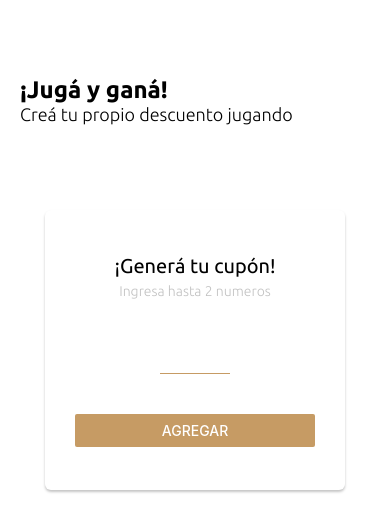
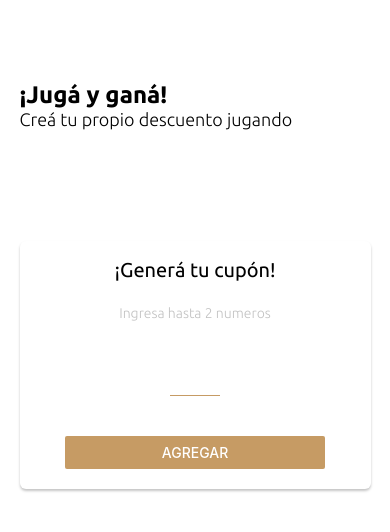
Before and after one commit to kathgaro/rn-cupon, a React Native app: screen / in a window 390 px wide. Shown: the top 532 px of the page. Built offline with nearby package versions, Linux system fonts and the light colour scheme.

Commit message:
screenGameOver - counter - styles

```diff
--- a/App.js
+++ b/App.js
@@ -7,6 +7,7 @@ import Encabezado from './component/encabezado';
 import CuponMade from './screen/cupongenerator';
 import CuponNumberGenerator from './screen/cuponc';
 import onStart from './screen/cupongenerator';
+import GameOverScreen from "./screen/gameover";
 
 const styles = StyleSheet.create({
   container: {
@@ -25,6 +26,9 @@ const styles = StyleSheet.create({
 export default function App() {
 
   const [userNumber, setUserNumber] = useState(0);
+  //Estado de numero de rondas
+  const [roundtime, setRoundtime] = useState(0);
+
   const [loaded] = useFonts({
     'u-bold': require('./assets/fonts/Ubuntu-Bold.ttf'),
     'u-italic': require('./assets/fonts/Ubuntu-Italic.ttf'),
@@ -38,6 +42,18 @@ export default function App() {
   const onStart = (selectNumber) =>{
     setUserNumber(selectNumber)
   }
+
+  //
+    const onGameOver = (roundNumber) =>{
+      setRoundtime(roundNumber);
+    }
+
+  //
+  const onRestartGame = () =>{
+    setUserNumber(0)
+    setRoundtime(0)
+  }
+
   //si las fuentes no cargan, no se muestra la app --spinner
   if(!loaded){
     return(
@@ -53,8 +69,10 @@ export default function App() {
   onStart={onStart}
   />
 
-  if (userNumber){
-    content = <CuponNumberGenerator selectNumber={userNumber}/>
+  if (userNumber && roundtime <=0){
+    content = <CuponNumberGenerator selectNumber={userNumber} onGameOver={onGameOver}/>
+  }else if(roundtime > 0){
+    content = <GameOverScreen roundNumber={roundtime} userNumber={userNumber} onRestartGame={onRestartGame}/>
   }
   return (
     <View style={styles.container}>
--- a/component/encabezado.js
+++ b/component/encabezado.js
@@ -4,21 +4,22 @@ import { colors } from "../constants/colors";
 
 const styles = StyleSheet.create({
     header: {
-        height: 200,
+        height: '25%',
         justifyContent: 'center',
         alignItems: 'flex-start',
-        backgroundColor: 'white'
+        //backgroundColor: 'red'
+
     },
     title: {
         fontSize: 24,
         color: 'black',
         fontFamily:'u-bold',
-        marginLeft: 20,
+        marginLeft: '5%',
     },
     subtitle:{
         fontSize: 18,
         color: colors.black,
-        marginLeft: 20,
+        marginLeft: '5%',
         fontFamily:'u-light',
     }
 });
--- a/screen/cuponc.js
+++ b/screen/cuponc.js
@@ -1,9 +1,12 @@
-import React, { useState } from "react";
-import { View, StyleSheet, Text, Button } from "react-native";
+import React, { useState, useRef, useEffect } from "react";
+import { View, StyleSheet, Text, Button, Dimensions, Alert } from "react-native";
 import Card from "../component/card";
 import CuponNumberContainer from "../component/cuponNumber";
 import { colors } from "../constants/colors";
 import {generateRandomNumberBetween} from "../utils/function";
+
+//Dimension
+const  {height, width} = Dimensions.get('window')
 
 const styles = StyleSheet.create({
     container:{
@@ -14,13 +17,14 @@ const styles = StyleSheet.create({
     card :{
         marginTop:20,
         marginHorizontal: 20,
-        width: '80%',
+        width: width/1.10,
         alignItems: 'center',
         justifyContent: 'center',
         height: 150,
     },
     title :{
         marginTop:20,
+        fontFamily:'u-light',
     },
     containerButton :{
         width: '75%',
@@ -32,25 +36,55 @@ const styles = StyleSheet.create({
 })
 
 
-
-const CuponNumberGenerator = ({selectNumber})=> {
+const CuponNumberGenerator = ({selectNumber, onGameOver})=> {
      //Estado que genera el orden aleatorio
      const[currentGuess, setCurrentGuess] = useState(generateRandomNumberBetween (1, 100, selectNumber))
+    // Rondas
+    const[round, setRound] = useState(0)
+    // Referencias del 1 al 100
+    const numLow = useRef(1);
+    const numHigh = useRef(100);
+
+    //Generamos numeros aleatorios
+    const onHandleNextGuess = (direction) => {
+        if(
+            (direction == 'menos' && currentGuess < selectNumber) ||
+            (direction == 'mas' && currentGuess > selectNumber)
+        ){
+            Alert.alert('mmm... Huele a trampa!', 'Intentalo de nuevo!!', [{text: 'Intentar de nuevo!', style: 'cancel'}], undefined);
+            return
+            }
+        if(direction == 'menos'){
+            numHigh.current = currentGuess;
+        }else{
+            numLow.current = currentGuess
+        }
+
+        const nextNumber = generateRandomNumberBetween(numLow.current,  numHigh.current, currentGuess)
+        setCurrentGuess(nextNumber)
+        setRound( rounds => rounds + 1);
+    };
+    //
+    useEffect(()=>{
+        if(currentGuess == selectNumber){
+            onGameOver(round);
+        }
+    },[currentGuess, selectNumber, onGameOver])
 
     return (
         <View style={styles.container}>
             <Card style={styles.card}>
-                <Text style={styles.title}>Tu numero de juego es: </Text>
+                <Text style={styles.title}>Tu numero de juego ahora es: </Text>
                 <CuponNumberContainer>{currentGuess}</CuponNumberContainer>
                 <View style={styles.containerButton}>
                     <Button
                         title='Menor'
-                        onPress={() =>null}
+                        onPress={() =>onHandleNextGuess('menos')}
                         color={colors.primary}
                         />
                     <Button
                         title='Mayor'
-                        onPress={() =>null}
+                        onPress={() =>onHandleNextGuess('mas')}
                         color={colors.inactive}
                         />
                 </View>
--- a/screen/cupongenerator.js
+++ b/screen/cupongenerator.js
@@ -1,32 +1,38 @@
 import React, {useState} from "react";
-import  { View, Text, StyleSheet, Button, TouchableWithoutFeedback, Keyboard} from "react-native";
+import  { View, Text, StyleSheet, Button, TouchableWithoutFeedback, Keyboard, ScrollView, Dimensions} from "react-native";
 
 import Input from "../component/input";
 import Card from "../component/card";
 import CuponNumberContainer from "../component/cuponNumber";
 import { colors } from "../constants/colors";
 
+//Dimension
+const  {height, width} = Dimensions.get('window')
 
+// Estilos
 const styles = StyleSheet.create({
     container: {
         flex: 1,
         alignItems: 'center',
         marginVertical: 10,
-
+    },
+    containerScroll: {
+        flex: 1,
     },
     titlelog:{
         fontSize: 20,
         color: colors.black,
         fontFamily:'u-regular',
         textAlign: 'center',
-        //paddingVertical: 20,
+        paddingVertical: '5%',
     },
     inputContainer:{
-        width: 300,
-        maxWidth:' 80%',
-        height: 280,
+        width: '100%',
+        maxWidth:'90%',
+        //height: 260,
         justifyContent: 'center',
-        marginHorizontal: 20,
+        marginTop: '5%',
+        //marginHorizontal: 25,
         alignItems: 'center',
 
     },
@@ -34,7 +40,7 @@ const styles = StyleSheet.create({
         width: '100%',
         borderBottomColor: colors.primary,
         borderBottomWidth: 1,
-        maxWidth: 70,
+        maxWidth: 50,
         fontSize: 25,
         paddingVertical: 10,
         textAlign: 'center',
@@ -49,11 +55,11 @@ const styles = StyleSheet.create({
         paddingVertical: 5,
     },
     buttonContainer:{
-        width: '80%',
+        width: width/1.5,
         marginHorizontal: 20,
         //flexDirection: 'row',
         //justifyContent: 'space-between',
-        marginTop: 20,
+        margin: 20,
     },
     summaryContainer:{
         marginHorizontal: 20,
@@ -74,6 +80,8 @@ const styles = StyleSheet.create({
         justifyContent: 'space-between'
     }
 })
+
+
 
 const CuponMade = ({titlelog, label, onStart}) => {
     const [cupon, setCupon] = useState('');
@@ -132,6 +140,7 @@ const CuponMade = ({titlelog, label, onStart}) => {
     return(
         //                            Linea 64 - Al hacer clic afuera desaparece el teclado
         <TouchableWithoutFeedback onPress={()=>Keyboard.dismiss()}>
+            <ScrollView style={styles.containerScroll}>
                 <View style={styles.container}>
                     <Card style={styles.inputContainer}>
                         <Text style={styles.titlelog}>{titlelog}</Text>
@@ -159,6 +168,7 @@ const CuponMade = ({titlelog, label, onStart}) => {
                     </Card>
                     {confirmedOuput()}
                 </View>
+            </ScrollView>
         </TouchableWithoutFeedback>
     )
 }
--- /dev/null
+++ b/screen/gameover.js
@@ -0,0 +1,48 @@
+import React from "react";
+import { View, StyleSheet, Text, Button, Dimensions, Alert, Image } from "react-native";
+import Card from "../component/card";
+import { colors } from "../constants/colors";
+
+const styles= StyleSheet.create({
+    container:{
+        flex: 1,
+    },
+    image:{
+        height: 300,
+        width: 400,
+        alignItems: "center",
+    },
+    resultContainer:{
+        marginLeft: '5%',
+        width: '90%',
+        margin:15,
+    },
+    textCard:{
+        fontSize: 14,
+        fontFamily:'u-light',
+        margin:5,
+        textAlign:'center'
+    }
+})
+const GameOverScreen = ({roundNumber, userNumber, onRestartGame}) => {
+    return(
+        <View style={styles.container}>
+            <Image source={require('../assets/img/gameover.jpg')} style={styles.image} />
+
+            <Card style={styles.resultContainer}>
+                <Text style={styles.textCard}>Intentos: {roundNumber} </Text>
+                <Text style={styles.textCard}>Jugaste con el numero: {userNumber} </Text>
+
+                <Button
+                title='Reiniciar'
+                onPress={onRestartGame}
+                color={colors.primary}
+            />
+            </Card>
+
+        </View>
+
+    )
+}
+
+export default GameOverScreen;
```
Also changed, not shown: assets/img/gameover.jpg (added). Lines whose indentation alone changed are shown as unchanged.
